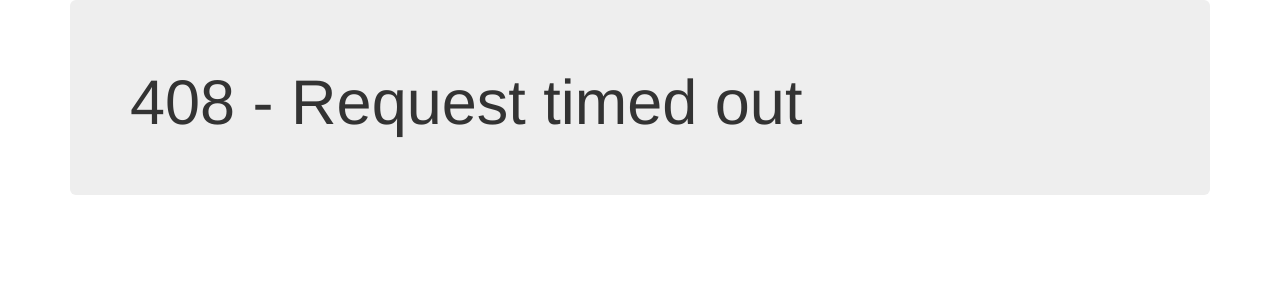
After one commit to andrewjli/whatnowtest, a Flask app: template templates/408.html in a window 1280 px wide. The commit adds this page. Shown: the top 300 px of the page. Run offline with Flask 2, Linux system fonts and the light colour scheme; the template is opened without the code that fills it, so the values that code supplies are empty; some libraries are stand-ins or nearby versions.

Commit message:
Now uses html2text

```diff
--- a/app.py
+++ b/app.py
@@ -1,6 +1,6 @@
 from flask import Flask, request, render_template
 from constants import SITENAME
-import urllib2
+import urllib2, html2text
 
 def configure_sitename(app):
     @app.context_processor
@@ -28,8 +28,17 @@ def search():
     else:
         return render_template('400.html')
 
-    page = urllib2.urlopen(data['url'])
-    content = page.read()
+    try:
+        page = urllib2.urlopen(data['url'], timeout = 5)
+    except urllib2.URLError, e:
+        return render_template('408.html')
+
+    source = page.read()
+
+    handler = html2text.HTML2Text()
+    handler.ignore_links = True
+
+    content = handler.handle(source.decode('utf8').encode('ascii','ignore'))
     data['counter'] = content.count(data['word'].encode('ascii','ignore'))
 
     return render_template('index.html', data=data)
--- a/requirements.txt
+++ b/requirements.txt
@@ -3,4 +3,5 @@ Jinja2==2.7.2
 MarkupSafe==0.23
 Werkzeug==0.9.4
 gunicorn==18.0
+html2text==2014.4.5
 itsdangerous==0.24
--- /dev/null
+++ b/templates/408.html
@@ -0,0 +1,8 @@
+{% extends 'base.html' %}
+{% block content %}
+    <div class="content">
+      <div class="jumbotron">
+        <h1>408 - Request timed out</h1>
+      </div>
+    </div>
+{% endblock %}
--- a/templates/index.html
+++ b/templates/index.html
@@ -4,7 +4,7 @@
       <div class="jumbotron">
         <p>Requested URL: <a href="{{ data.url }}">{{ data.url }}</a></p>
         <p>Requested word (case sensitive): {{ data.word }}</p>
-        <p>Number of occurances (in page source): {{ data.counter }}</p>
+        <p>Number of occurances on page: {{ data.counter }}</p>
       </div>
     </div>
 {% endblock %}
```
